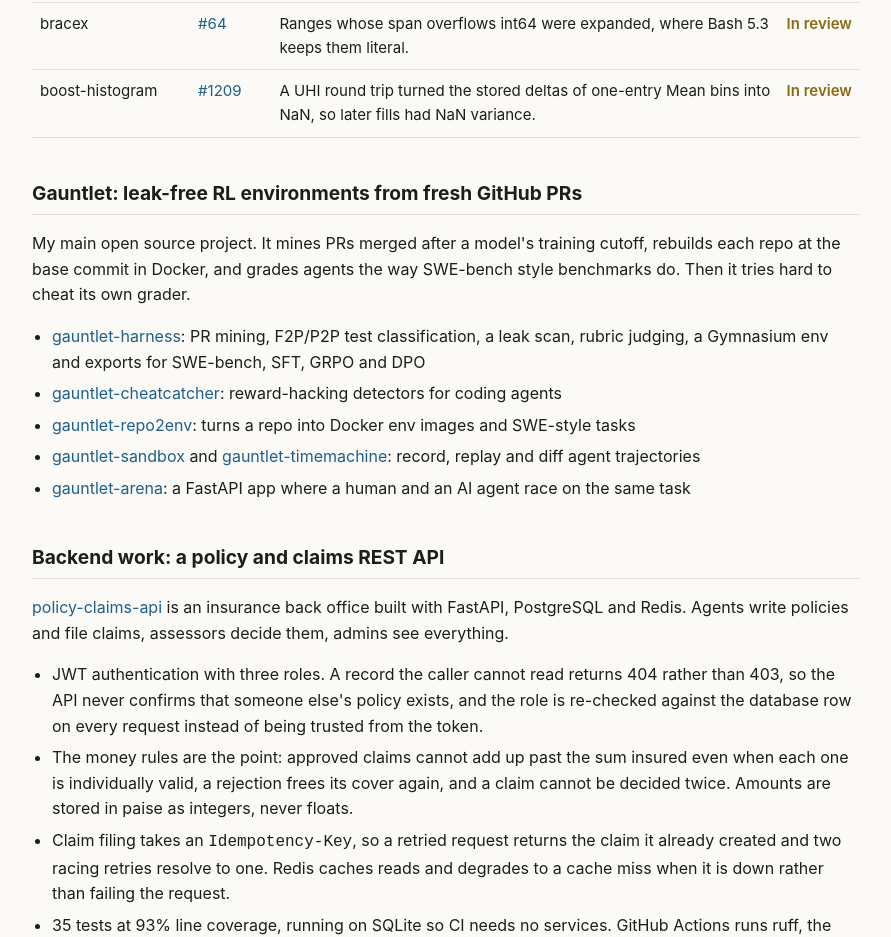
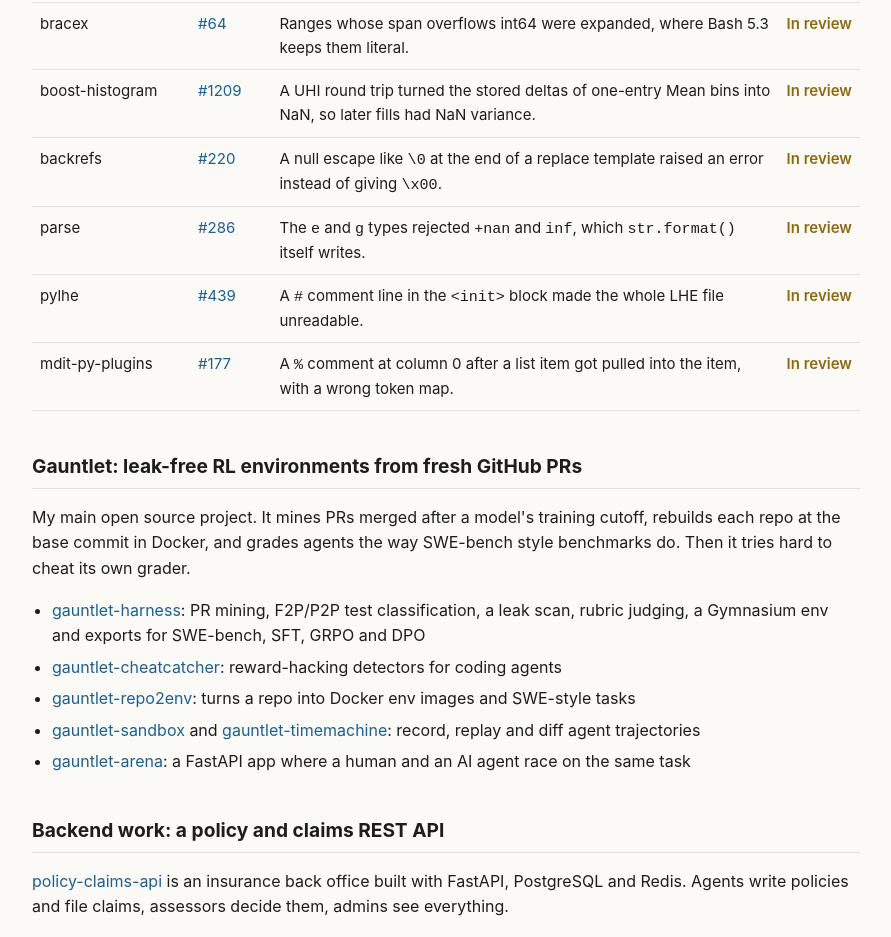
Before and after one commit to abhishekcpp007/abhishekcpp007.github.io, a plain HTML site: page index.html in a window 1280 px wide. Shown: the part 4579-5516 px from the top of the page, without its empty margins (194-1085 px from the left). Drawn offline with Linux system fonts and the light colour scheme.

Commit message:
Add backrefs, parse, pylhe and mdit-py-plugins PRs

```diff
--- a/index.html
+++ b/index.html
@@ -154,6 +154,10 @@ footer{margin-top:48px;color:var(--muted);font-size:.85rem}
       <tr><td>decaylanguage</td><td><a href="https://github.com/scikit-hep/decaylanguage/pull/650">#650</a></td><td>Nested <code>DescriptorFormat</code> blocks restored the wrong format on exit, so the inner one wiped out the outer one.</td><td class="s o">In review</td></tr>
       <tr><td>bracex</td><td><a href="https://github.com/facelessuser/bracex/pull/64">#64</a></td><td>Ranges whose span overflows int64 were expanded, where Bash 5.3 keeps them literal.</td><td class="s o">In review</td></tr>
       <tr><td>boost-histogram</td><td><a href="https://github.com/scikit-hep/boost-histogram/pull/1209">#1209</a></td><td>A UHI round trip turned the stored deltas of one-entry Mean bins into NaN, so later fills had NaN variance.</td><td class="s o">In review</td></tr>
+      <tr><td>backrefs</td><td><a href="https://github.com/facelessuser/backrefs/pull/220">#220</a></td><td>A null escape like <code>\0</code> at the end of a replace template raised an error instead of giving <code>\x00</code>.</td><td class="s o">In review</td></tr>
+      <tr><td>parse</td><td><a href="https://github.com/r1chardj0n3s/parse/pull/286">#286</a></td><td>The <code>e</code> and <code>g</code> types rejected <code>+nan</code> and <code> inf</code>, which <code>str.format()</code> itself writes.</td><td class="s o">In review</td></tr>
+      <tr><td>pylhe</td><td><a href="https://github.com/scikit-hep/pylhe/pull/439">#439</a></td><td>A <code>#</code> comment line in the <code>&lt;init&gt;</code> block made the whole LHE file unreadable.</td><td class="s o">In review</td></tr>
+      <tr><td>mdit-py-plugins</td><td><a href="https://github.com/executablebooks/mdit-py-plugins/pull/177">#177</a></td><td>A <code>%</code> comment at column 0 after a list item got pulled into the item, with a wrong token map.</td><td class="s o">In review</td></tr>
     </tbody>
   </table>
   </div>
```
